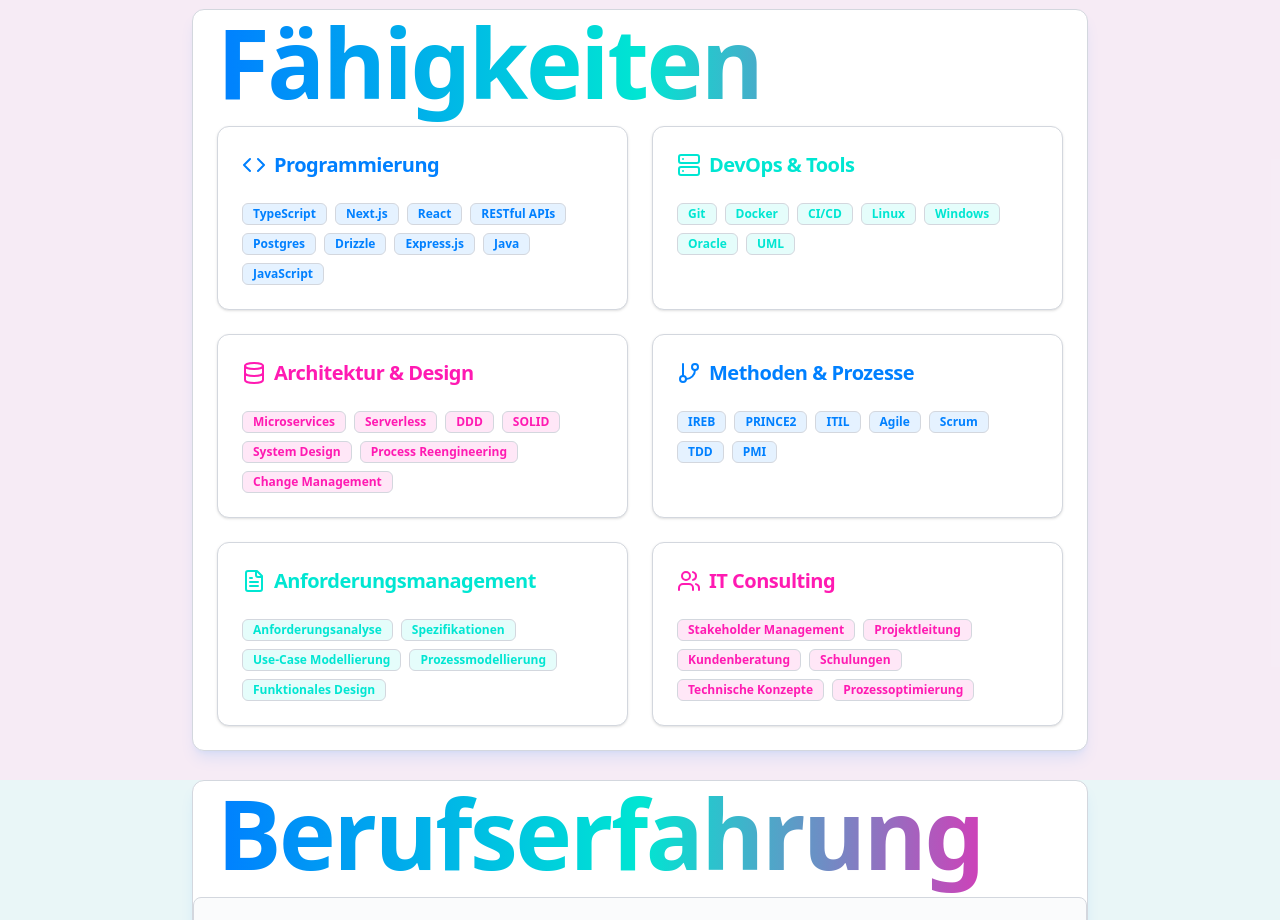
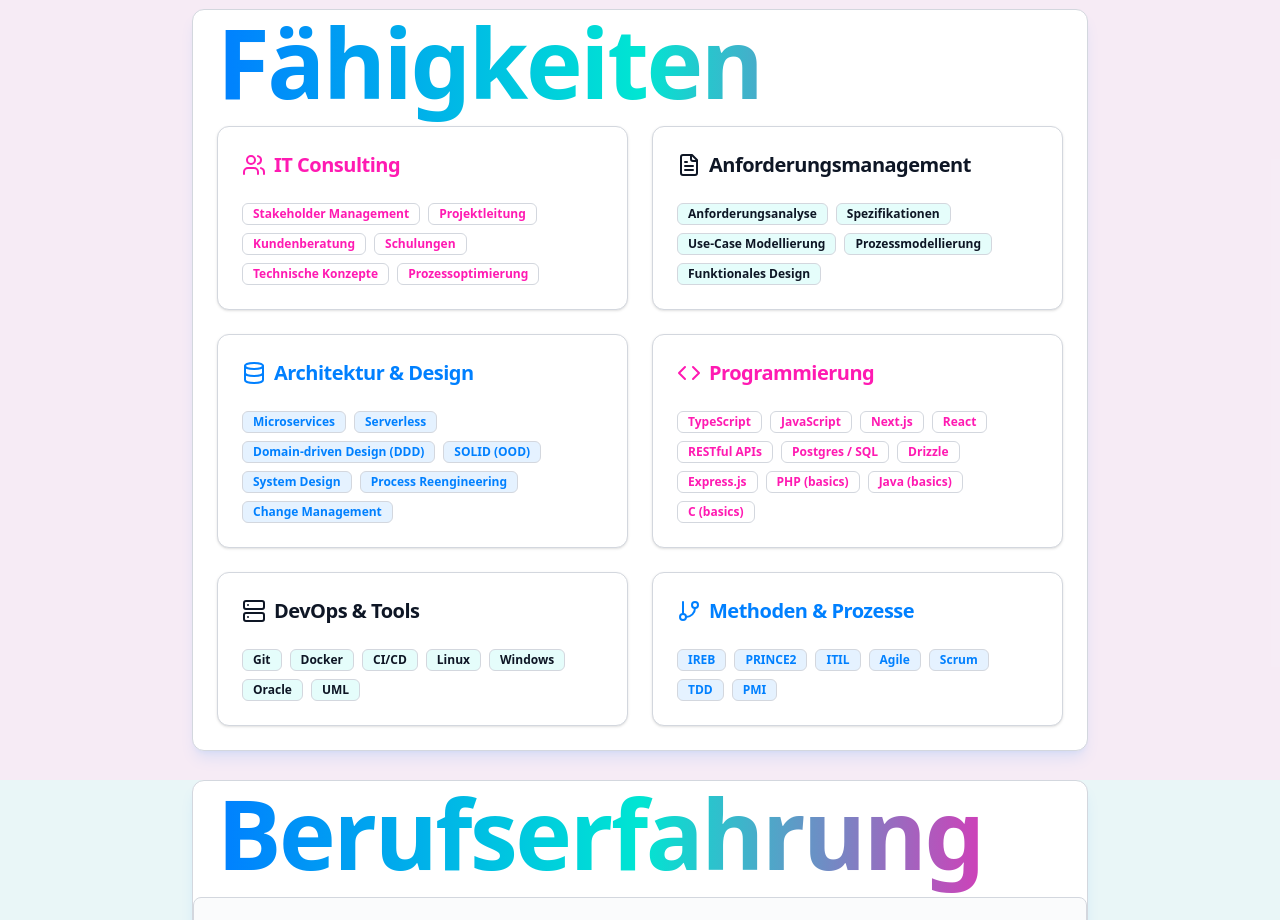
Before and after one commit to henningsieh/henningsieh.de, a Next.js app: page / in a window 1280 px wide. Shown: the part 1620-2540 px from the top of the page. Built offline with nearby package versions, Linux system fonts and the light colour scheme.

Commit message:
feat: skill card from raw data

```diff
--- a/src/components/Portfolio.tsx
+++ b/src/components/Portfolio.tsx
@@ -16,6 +16,7 @@ import {
   Server,
   Users,
   X,
+  LucideIcon,
 } from "lucide-react"
 import { Avatar, AvatarFallback, AvatarImage } from "@/components/ui/avatar"
 import { Button } from "@/components/ui/button"
@@ -203,173 +204,9 @@ export default function Component() {
           </CardHeader>
           <CardContent>
             <div className="grid grid-cols-1 gap-6 md:grid-cols-2">
-              <Card className="card-hover">
-                <CardHeader>
-                  <CardTitle className="flex items-center text-xl text-primary">
-                    <Code className="mr-2" /> Programmierung
-                  </CardTitle>
-                </CardHeader>
-                <CardContent>
-                  <div className="flex flex-wrap gap-2">
-                    {[
-                      "TypeScript",
-                      "Next.js",
-                      "React",
-                      "RESTful APIs",
-                      "Postgres",
-                      "Drizzle",
-                      "Express.js",
-                      "Java",
-                      "JavaScript",
-                    ].map((skill) => (
-                      <Badge
-                        key={skill}
-                        variant="outline"
-                        className="bg-primary/10 text-primary transition-colors hover:bg-primary/20"
-                      >
-                        {skill}
-                      </Badge>
-                    ))}
-                  </div>
-                </CardContent>
-              </Card>
-              <Card className="card-hover">
-                <CardHeader>
-                  <CardTitle className="flex items-center text-xl text-secondary">
-                    <Server className="mr-2" /> DevOps & Tools
-                  </CardTitle>
-                </CardHeader>
-                <CardContent>
-                  <div className="flex flex-wrap gap-2">
-                    {[
-                      "Git",
-                      "Docker",
-                      "CI/CD",
-                      "Linux",
-                      "Windows",
-                      "Oracle",
-                      "UML",
-                    ].map((skill) => (
-                      <Badge
-                        key={skill}
-                        variant="outline"
-                        className="bg-secondary/10 text-secondary transition-colors hover:bg-secondary/20"
-                      >
-                        {skill}
-                      </Badge>
-                    ))}
-                  </div>
-                </CardContent>
-              </Card>
-              <Card className="card-hover">
-                <CardHeader>
-                  <CardTitle className="flex items-center text-xl text-accent">
-                    <Database className="mr-2" /> Architektur & Design
-                  </CardTitle>
-                </CardHeader>
-                <CardContent>
-                  <div className="flex flex-wrap gap-2">
-                    {[
-                      "Microservices",
-                      "Serverless",
-                      "DDD",
-                      "SOLID",
-                      "System Design",
-                      "Process Reengineering",
-                      "Change Management",
-                    ].map((skill) => (
-                      <Badge
-                        key={skill}
-                        variant="outline"
-                        className="bg-accent/10 text-accent transition-colors hover:bg-accent/20"
-                      >
-                        {skill}
-                      </Badge>
-                    ))}
-                  </div>
-                </CardContent>
-              </Card>
-              <Card className="card-hover">
-                <CardHeader>
-                  <CardTitle className="flex items-center text-xl text-primary">
-                    <GitBranch className="mr-2" /> Methoden & Prozesse
-                  </CardTitle>
-                </CardHeader>
-                <CardContent>
-                  <div className="flex flex-wrap gap-2">
-                    {[
-                      "IREB",
-                      "PRINCE2",
-                      "ITIL",
-                      "Agile",
-                      "Scrum",
-                      "TDD",
-                      "PMI",
-                    ].map((skill) => (
-                      <Badge
-                        key={skill}
-                        variant="outline"
-                        className="bg-primary/10 text-primary transition-colors hover:bg-primary/20"
-                      >
-                        {skill}
-                      </Badge>
-                    ))}
-                  </div>
-                </CardContent>
-              </Card>
-              <Card className="card-hover">
-                <CardHeader>
-                  <CardTitle className="flex items-center text-xl text-secondary">
-                    <FileText className="mr-2" /> Anforderungsmanagement
-                  </CardTitle>
-                </CardHeader>
-                <CardContent>
-                  <div className="flex flex-wrap gap-2">
-                    {[
-                      "Anforderungsanalyse",
-                      "Spezifikationen",
-                      "Use-Case Modellierung",
-                      "Prozessmodellierung",
-                      "Funktionales Design",
-                    ].map((skill) => (
-                      <Badge
-                        key={skill}
-                        variant="outline"
-                        className="bg-secondary/10 text-secondary transition-colors hover:bg-secondary/20"
-                      >
-                        {skill}
-                      </Badge>
-                    ))}
-                  </div>
-                </CardContent>
-              </Card>
-              <Card className="card-hover">
-                <CardHeader>
-                  <CardTitle className="flex items-center text-xl text-accent">
-                    <Users className="mr-2" /> IT Consulting
-                  </CardTitle>
-                </CardHeader>
-                <CardContent>
-                  <div className="flex flex-wrap gap-2">
-                    {[
-                      "Stakeholder Management",
-                      "Projektleitung",
-                      "Kundenberatung",
-                      "Schulungen",
-                      "Technische Konzepte",
-                      "Prozessoptimierung",
-                    ].map((skill) => (
-                      <Badge
-                        key={skill}
-                        variant="outline"
-                        className="bg-accent/10 text-accent transition-colors hover:bg-accent/20"
-                      >
-                        {skill}
-                      </Badge>
-                    ))}
-                  </div>
-                </CardContent>
-              </Card>
+              {skillsData.map((category) => (
+                <SkillCard key={category.title} {...category} />
+              ))}
             </div>
           </CardContent>
         </Card>
@@ -496,3 +333,105 @@ const experiences = [
     role: "Manager E-Business (Interim-Management)",
   },
 ]
+
+type SkillCategory = {
+  title: string
+  icon: LucideIcon
+  color: string
+  skills: string[]
+}
+
+const skillsData: SkillCategory[] = [
+  {
+    title: "IT Consulting",
+    icon: Users,
+    color: "accent",
+    skills: [
+      "Stakeholder Management",
+      "Projektleitung",
+      "Kundenberatung",
+      "Schulungen",
+      "Technische Konzepte",
+      "Prozessoptimierung",
+    ],
+  },
+  {
+    title: "Anforderungsmanagement",
+    icon: FileText,
+    color: "secondary",
+    skills: [
+      "Anforderungsanalyse",
+      "Spezifikationen",
+      "Use-Case Modellierung",
+      "Prozessmodellierung",
+      "Funktionales Design",
+    ],
+  },
+  {
+    title: "Architektur & Design",
+    icon: Database,
+    color: "primary",
+    skills: [
+      "Microservices",
+      "Serverless",
+      "Domain-driven Design (DDD)",
+      "SOLID (OOD)",
+      "System Design",
+      "Process Reengineering",
+      "Change Management",
+    ],
+  },
+  {
+    title: "Programmierung",
+    icon: Code,
+    color: "accent",
+    skills: [
+      "TypeScript",
+      "JavaScript",
+      "Next.js",
+      "React",
+      "RESTful APIs",
+      "Postgres / SQL",
+      "Drizzle",
+      "Express.js",
+      "PHP (basics)",
+      "Java (basics)",
+      "C (basics)",
+    ],
+  },
+  {
+    title: "DevOps & Tools",
+    icon: Server,
+    color: "secondary",
+    skills: ["Git", "Docker", "CI/CD", "Linux", "Windows", "Oracle", "UML"],
+  },
+  {
+    title: "Methoden & Prozesse",
+    icon: GitBranch,
+    color: "primary",
+    skills: ["IREB", "PRINCE2", "ITIL", "Agile", "Scrum", "TDD", "PMI"],
+  },
+]
+
+const SkillCard = ({ title, icon: Icon, color, skills }: SkillCategory) => (
+  <Card className="card-hover">
+    <CardHeader>
+      <CardTitle className={`flex items-center text-xl text-${color}`}>
+        <Icon className="mr-2" /> {title}
+      </CardTitle>
+    </CardHeader>
+    <CardContent>
+      <div className="flex flex-wrap gap-2">
+        {skills.map((skill) => (
+          <Badge
+            key={skill}
+            variant="outline"
+            className={`bg-${color}/10 text-${color} transition-colors hover:bg-${color}/20`}
+          >
+            {skill}
+          </Badge>
+        ))}
+      </div>
+    </CardContent>
+  </Card>
+)
```
